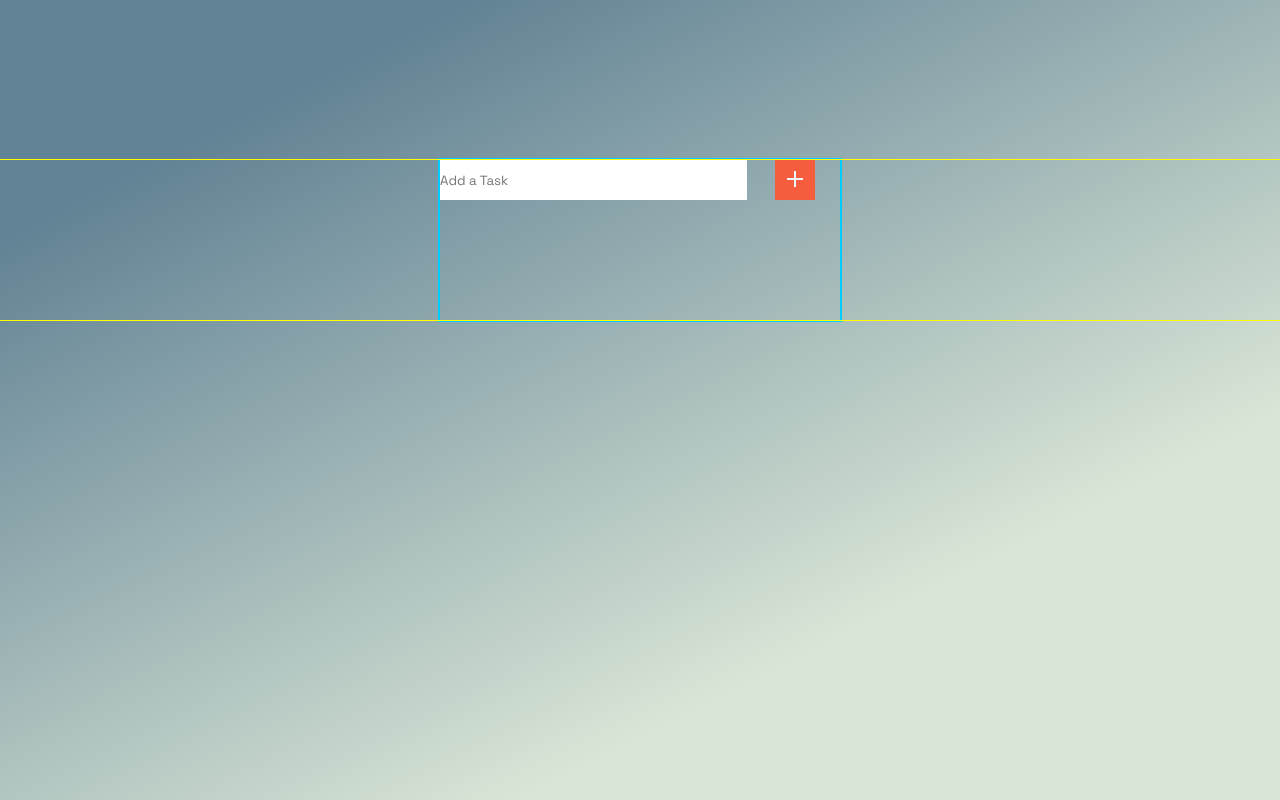
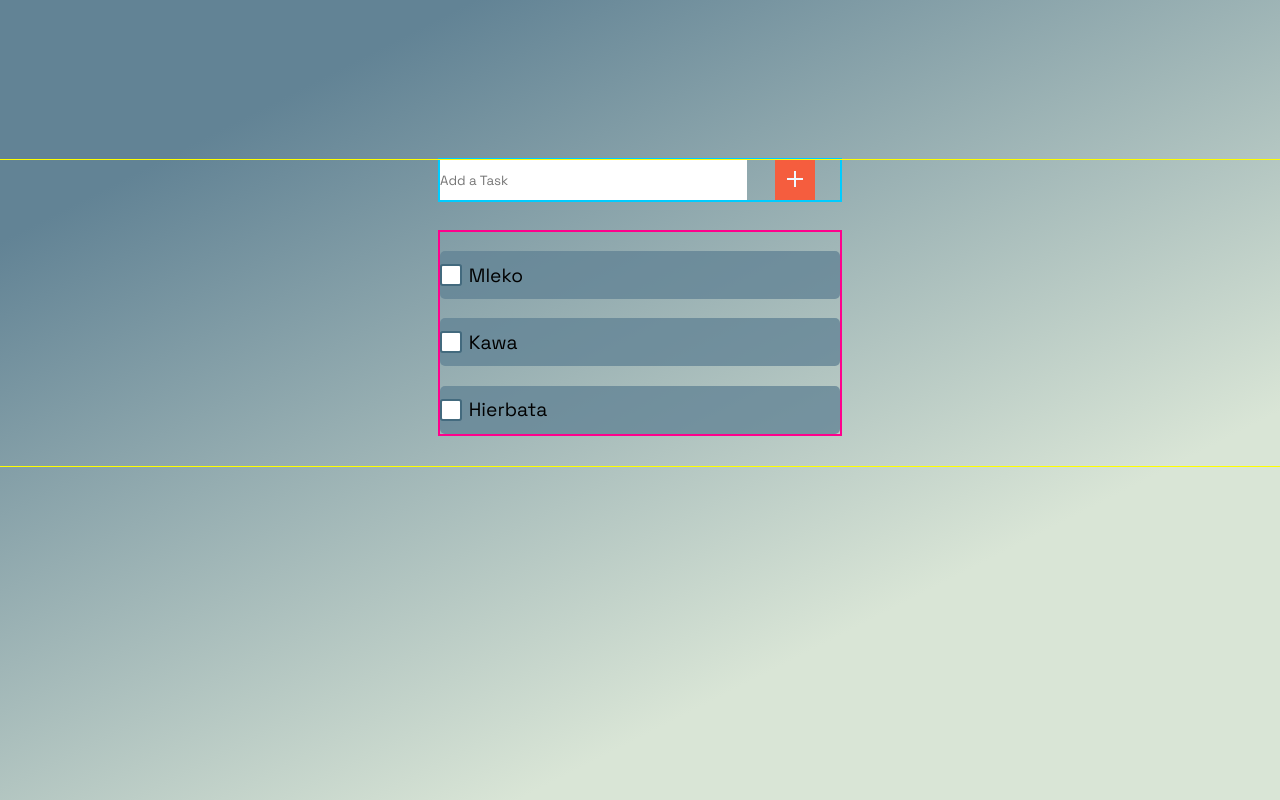
Before and after one commit to shauvia/todoapp, a website built with webpack: page src/client/views/index.html in a window 1280 px wide. Shown: the top 800 px of the page. Built offline with nearby package versions, Linux system fonts and the light colour scheme.

Commit message:
styling checkboxes and tasks finished and works

```diff
--- a/src/client/js/app.js
+++ b/src/client/js/app.js
@@ -18,7 +18,13 @@ function displayTaskList(tasks){
   let ul = document.getElementById('taskList');
   for( let i = 0; i < tasks.length; i++){
     let li = document.createElement("li");
-    li.innerHTML = tasks[i].taskName;
+    let input = document.createElement("input");
+    input.setAttribute("type", "checkbox");
+    let label = document.createElement("label")
+    label.innerHTML = tasks[i].taskName;
+    li.appendChild(input)
+    li.appendChild(label)
+    // li.innerHTML = tasks[i].taskName;
     // let tripNum = trips[i].tripID;
     // let eventHandler = async (event) => {
     //   await fetchAndDisplayTrip(tripNum);
@@ -26,6 +32,13 @@ function displayTaskList(tasks){
     // li.addEventListener('click', eventHandler);
     // li.setAttribute("id", trips[i].tripID);
     ul.appendChild(li);
+  }
+}
+
+function clearTaskList(){
+  let ul = document.getElementById('taskList');
+  while (ul.firstChild) { // code from https://developer.mozilla.org/en-US/docs/Web/API/Node/removeChild
+    ul.removeChild(ul.firstChild);
   }
 }
 
@@ -88,6 +101,7 @@ async function addTaskHandler(event){
   console.log("1");
   let listOfTasks = await getTask(url, tasks);
   console.log("listOfTasks", listOfTasks)
+  clearTaskList();
   displayTaskList(listOfTasks);
 
 
--- a/src/client/styles/style.css
+++ b/src/client/styles/style.css
@@ -17,13 +17,13 @@ font-family: 'Tajawal', sans-serif; */
 
 #addTask {
   outline: 1px solid yellow;
-  /* text-align: center; */
   margin-top: 10em;
-  height: 10em;
   display: grid;
   grid-template-columns: 1fr;
+  grid-template-rows:repeat(2, auto); ;
   grid-template-areas:
-   'formAddTask';
+   'formAddTask'
+   'list';
 
 }
 
@@ -76,3 +76,58 @@ form {
   bottom: 2px;
   transform: rotate(90deg);
 }
+
+#taskList {
+  grid-area: list;
+  justify-self: center;
+  width: 25em;
+  margin-top: 2em;
+  margin-bottom: 2em;;
+  outline: 2px solid rgb(255, 0, 140);;
+}
+
+#taskList li {
+  display: flex;
+  flex-direction: row;
+  align-items: center;
+  margin-top: 1em;
+  font-size: 1.2em;
+  height: 2.5em;
+  border-radius: 5px;
+  display: grid;
+  grid-template-columns: 1em auto;
+  gap: 0.5em;
+  background-color: rgba(98, 131, 149, 0.781);
+}
+
+input[type="checkbox"] { /* checkbox styling from https://moderncss.dev/pure-css-custom-checkbox-style/ */
+  appearance: none;
+  background-color: #fff;
+  margin: 0;
+  /* to remove defoult styling of check boxes */
+  font: inherit;
+  color: rgba(15, 64, 90, 0.781);;
+  width: 1.15em;
+  height: 1.15em;
+  border: 0.13em solid currentColor;
+  border-radius: 0.15em;
+  /* transform: translateY(-0.075em);  moves checkbox a bit higher to make one line with a label */
+  display: grid;
+  place-content: center;
+}
+
+input[type="checkbox"]::before { /* checkbox styling from https://moderncss.dev/pure-css-custom-checkbox-style/ */
+  content: "";
+  width: 0.6em;
+  height: 0.6em;
+  transform: scale(0);
+  transition: 120ms transform ease-in-out;
+  background-color: CanvasText;
+  clip-path: polygon(14% 44%, 0 65%, 50% 100%, 100% 16%, 80% 0%, 43% 62%);
+}
+
+input[type="checkbox"]:checked::before { /* checkbox styling from https://moderncss.dev/pure-css-custom-checkbox-style/ */
+  transform: scale(1);
+}
+
+/* var(--form-control-color);*/
--- a/src/client/views/index.html
+++ b/src/client/views/index.html
@@ -17,9 +17,20 @@
           </div>
         </button>
       </form>
-    </section>
-    <section id="showAndComplete">
       <ul id="taskList">
+        <li>
+          <input type="checkbox">
+          <label>Mleko</label>
+        </li>
+        <li>
+          <input type="checkbox">
+          <label>Kawa</label>
+        </li>
+        <li>
+          <input type="checkbox">
+          <label>Hierbata</label>
+
+        </li>
       </ul>
     </section>
     <section id="removeTask"></section>
```
Also changed, not shown: dist/index.html, dist/main.js, 1 other file.
